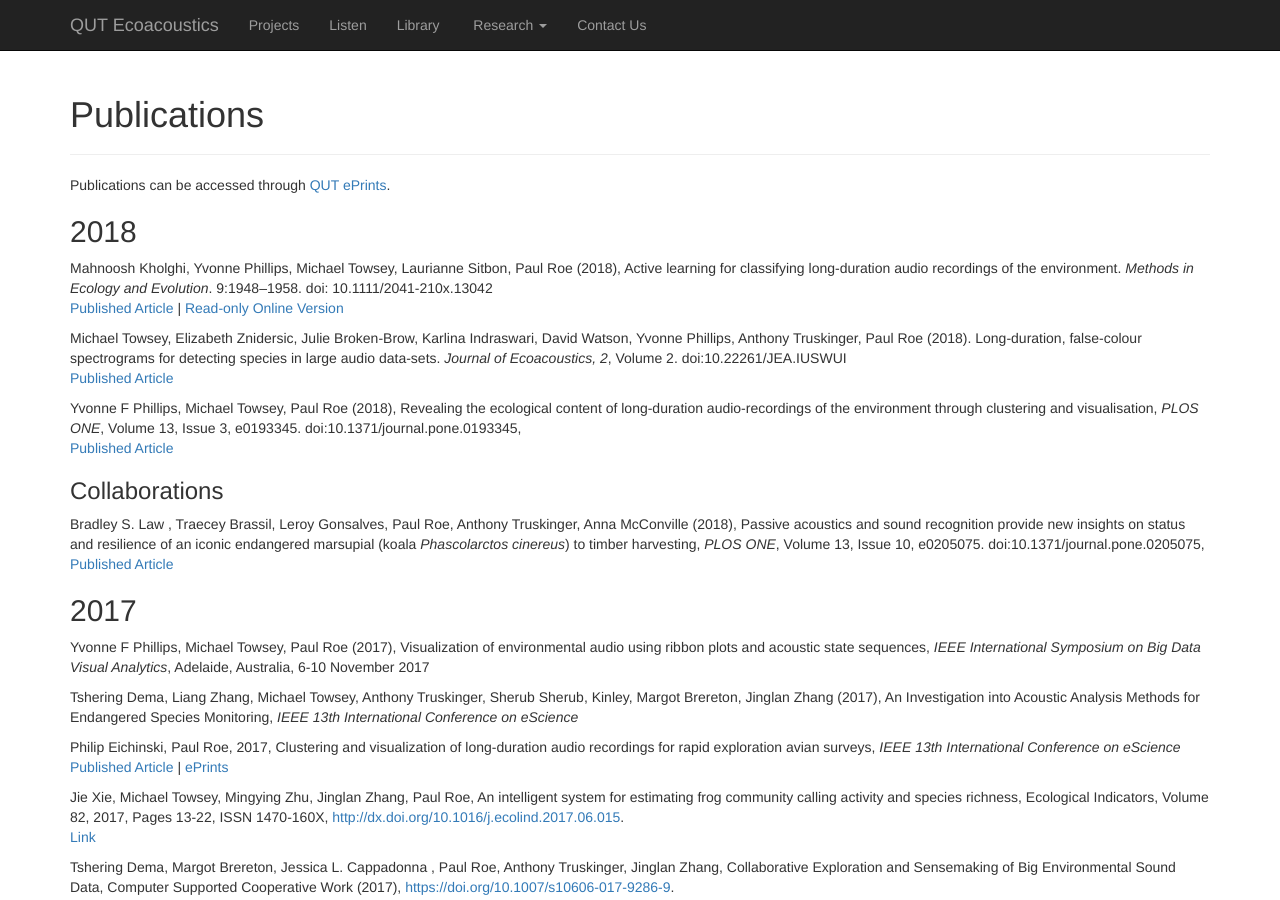
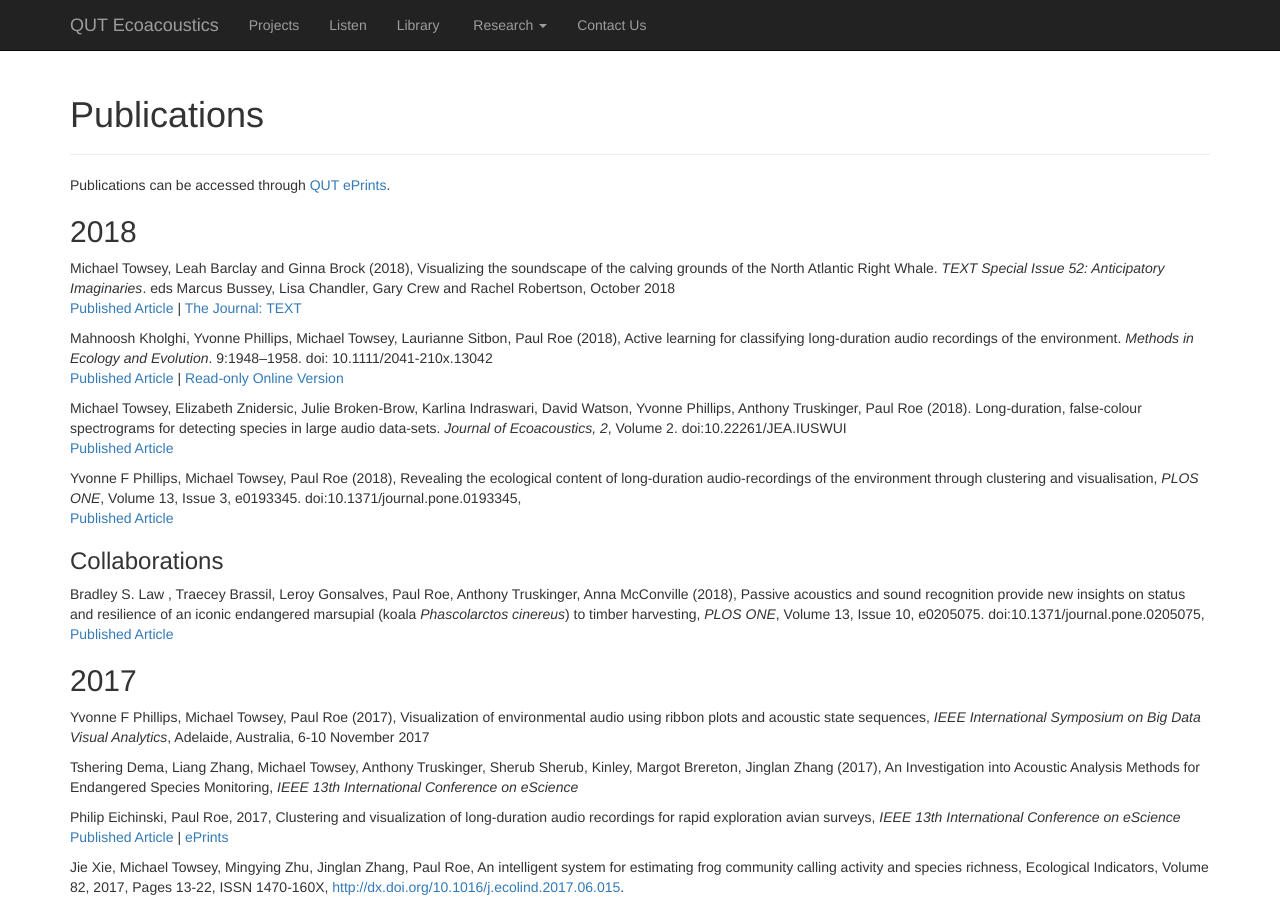
Before and after one commit to QutEcoacoustics/research-blog, a Jekyll site: the page built from publications/publications.html, in a window 1280 px wide and 900 px high. Built offline with Jekyll 4.4.1, drawn with Linux system fonts in a browser that asks for light colours; nearby versions of some CDN libraries.

Commit message:
Update publications.html

```diff
--- a/publications/publications.html
+++ b/publications/publications.html
@@ -12,6 +12,17 @@ title: Ecosounds | Publications
 
     <!-- Insert entries in reverse chronological order (newest first) -->
     <h2>2018</h2>
+
+    <p>
+        Michael Towsey, Leah Barclay and Ginna Brock (2018),
+        Visualizing the soundscape of the calving grounds of the North Atlantic Right Whale.
+        <i>TEXT Special Issue 52: Anticipatory Imaginaries</i>.
+		eds Marcus Bussey, Lisa Chandler, Gary Crew and Rachel Robertson, October 2018
+
+        <br />
+        <a href="http://www.textjournal.com.au/speciss/issue52/content.htm">Published Article</a> |
+        <a href="http://www.textjournal.com.au">The Journal: TEXT</a>
+    </p>
 
     <p>
         Mahnoosh Kholghi, Yvonne Phillips, Michael Towsey, Laurianne Sitbon, Paul Roe (2018),
```
